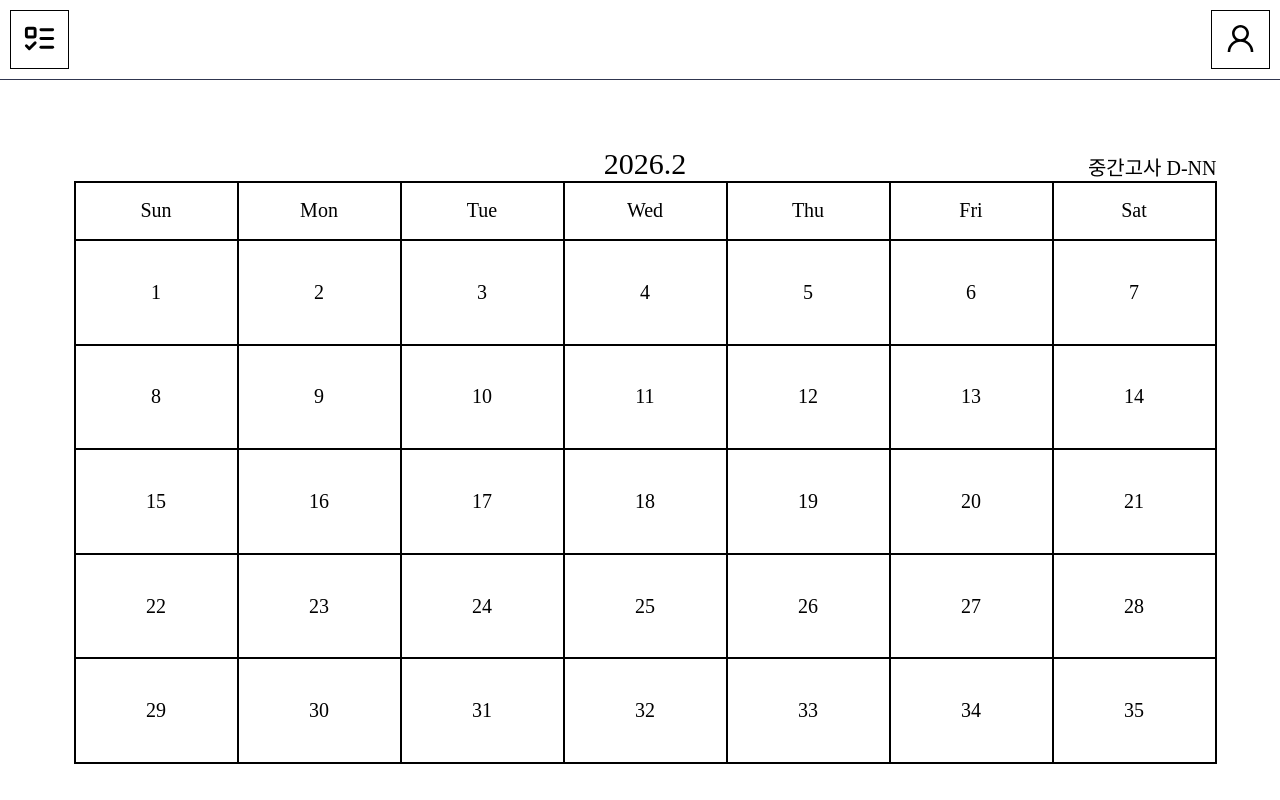
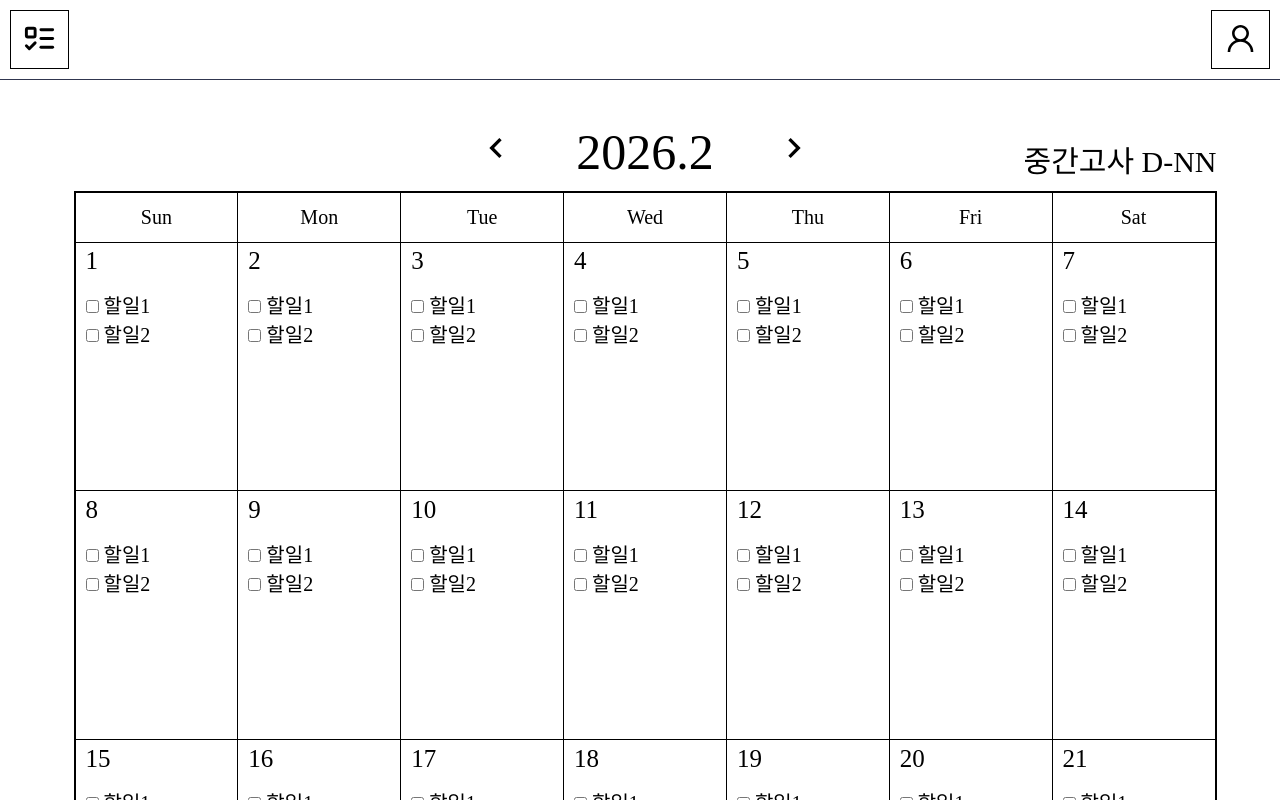
Before and after one commit to jeongwan0/project_todo_list, a React (Vite) app: page / in a window 1280 px wide. Built offline with nearby package versions, Linux system fonts and the light colour scheme; a web font is replaced by a local one.

Commit message:
260218 #1

```diff
--- a/src/layouts/header/styles.js
+++ b/src/layouts/header/styles.js
@@ -25,6 +25,7 @@ export const btn = css`
 
   &:hover {
     background-color: #eee;
+    cursor: pointer;
   }
 `;
 
--- a/src/layouts/mainLayout/styles.js
+++ b/src/layouts/mainLayout/styles.js
@@ -13,4 +13,5 @@ export const main = css`
   align-items: center;
   flex-grow: 1;
   padding-left: 10px;
+  overflow-y: scroll;
 `;
--- a/src/pages/MainPage/MainPage.jsx
+++ b/src/pages/MainPage/MainPage.jsx
@@ -1,38 +1,79 @@
-import React from "react";
+import React, { useMemo, useEffect, useState } from "react";
 // /** @jsxImportSource @emotion/react */
 import * as s from "./styles";
 import { css } from "@emotion/react";
+import { MdKeyboardArrowLeft } from "react-icons/md";
+import { MdKeyboardArrowRight } from "react-icons/md";
 
 export default function MainPage() {
   console.log("MainPage.jsx 들어옴");
   const weeks = ["Sun", "Mon", "Tue", "Wed", "Thu", "Fri", "Sat"];
   const today = new Date();
-  const todayYear = today.getFullYear();
-  const todayMonth = today.getMonth() + 1;
-  const todayDay = today.getDate();
-  const todayYoil = today.getDay();
-  const lastDate = new Date(todayYear, todayMonth, 0).getDate();
-  const firstYoil = (today, yoil) => {
-    let firstYoil = 0;
+  const [currentYear, setCurrentYear] = useState(today.getFullYear());
+  const [currentMonth, setCurrentMonth] = useState(today.getMonth() + 1);
+  const [currentDay, setCurrentDay] = useState(today.getDate());
+  const lastDate = useMemo(() => {
+    return new Date(currentYear, currentMonth, 0).getDate();
+  }, [currentYear, currentMonth]);
+  const firstYoil = useMemo(() => {
+    return new Date(currentYear, currentMonth - 1, 1).getDay();
+  }, [currentYear, currentMonth]);
+  const [days, setDays] = useState([]);
 
-    let remainYoil = today % 7;
-    let calc = yoil + ((8 - remainYoil) % 7);
-    firstYoil = calc > 6 ? calc - 7 : calc;
-    return firstYoil;
-  };
-
-  console.log(firstYoil(todayDay, todayYoil));
+  useEffect(() => {
+    let newDays = [];
+    for (let i = 0; i < firstYoil; i++) {
+      newDays.push(null);
+    }
+    for (let day = 0; day < lastDate; day++) {
+      newDays.push(day + 1);
+    }
+    while (newDays.length % 7 !== 0 && newDays.length < 35) {
+      newDays.push(null);
+    }
+    setDays(newDays);
+  }, [currentYear, currentMonth]);
 
   const calendar = () => {
     return Array.from({ length: 5 }, (_, w) => (
       <tr key={w} css={s.week}>
         {Array.from({ length: 7 }, (_, d) => (
-          <td key={d} css={s.date}>
-            {w * 7 + d + 1}
+          <td key={w * 7 + d + 1} css={s.date}>
+            <div css={s.tdDate}>{days[w * 7 + d] ?? "\u00A0"}</div>
+            {days[w * 7 + d] !== null && (
+              <div css={s.tdCkbx}>
+                <div css={s.ckbxTodo}>
+                  <input type="checkbox" id="1" css={s.ckbx} />
+                  <label htmlFor="1">할일1</label>
+                </div>
+                <div css={s.ckbxTodo}>
+                  <input type="checkbox" id="2" css={s.ckbx} />
+                  <label htmlFor="2">할일2</label>
+                </div>
+              </div>
+            )}
           </td>
         ))}
       </tr>
     ));
+  };
+
+  const backClickHandler = () => {
+    if (currentMonth - 1 == 0) {
+      setCurrentMonth(12);
+      setCurrentYear(currentYear - 1);
+    } else {
+      setCurrentMonth(currentMonth - 1);
+    }
+  };
+
+  const nextClickHandler = () => {
+    if (currentMonth + 1 == 13) {
+      setCurrentMonth(1);
+      setCurrentYear(currentYear + 1);
+    } else {
+      setCurrentMonth(currentMonth + 1);
+    }
   };
 
   return (
@@ -41,7 +82,13 @@ export default function MainPage() {
         <div css={s.dateDiv}>
           <div css={s.sideDiv}></div>
           <div css={s.midDiv}>
-            {todayYear}.{todayMonth}
+            <button css={s.btn} onClick={backClickHandler}>
+              <MdKeyboardArrowLeft />
+            </button>
+            {currentYear}.{currentMonth}
+            <button css={s.btn} onClick={nextClickHandler}>
+              <MdKeyboardArrowRight />
+            </button>
           </div>
           <div css={s.sideDiv}>중간고사 D-NN</div>
         </div>
--- a/src/pages/MainPage/styles.js
+++ b/src/pages/MainPage/styles.js
@@ -11,31 +11,44 @@ export const dateDiv = css`
   height: 10%;
   display: flex;
   box-sizing: border-box;
+  margin-bottom: 10px;
 `;
 
 export const calendarDiv = css`
   width: 100%;
-  height: 90%;
+  height: 200%;
   border: 1px solid black;
   background-color: beige;
 `;
 
 export const sideDiv = css`
-  width: 40%;
+  width: 30%;
   height: 100%;
   display: flex;
   justify-content: end;
   align-items: end;
-  font-size: 20px;
+  font-size: 30px;
 `;
 
 export const midDiv = css`
-  width: 20%;
+  width: 40%;
   height: 100%;
   display: flex;
+  justify-content: space-evenly;
+  align-items: end;
+  font-size: 50px;
+`;
+
+export const btn = css`
+  width: auto;
+  height: 100%;
+  font-size: 40px;
+  display: flex;
   justify-content: center;
-  align-items: end;
-  font-size: 30px;
+  align-items: center;
+  background-color: white;
+  border: none;
+  cursor: pointer;
 `;
 
 export const calendar = css`
@@ -43,14 +56,7 @@ export const calendar = css`
   height: 100%;
   border-spacing: 0px;
   table-layout: fixed;
-`;
-
-export const thead = css`
-  height: 10%;
-`;
-
-export const tbody = css`
-  width: 90%;
+  border-collapse: collapse;
 `;
 
 export const week = css`
@@ -58,6 +64,7 @@ export const week = css`
   border: 0.5px solid black;
   text-align: center;
   font-size: 20px;
+  height: 50px;
 `;
 
 export const date = css`
@@ -65,4 +72,34 @@ export const date = css`
   border: 0.5px solid black;
   text-align: center;
   font-size: 20px;
+  padding: 0;
+  vertical-align: middle;
+  &:hover {
+    background-color: #eee;
+    cursor: pointer;
+  }
 `;
+
+export const tdDate = css`
+  display: flex;
+  justify-content: baseline;
+  align-items: center;
+  width: 100%;
+  height: 15%;
+  padding-left: 10px;
+  font-size: 25px;
+`;
+
+export const tdCkbx = css`
+  display: flex;
+  flex-direction: column;
+  justify-content: baseline;
+  padding: 10px;
+  align-items: baseline;
+  width: 100%;
+  height: 85%;
+`;
+
+export const ckbx = css`
+  margin-right: 5px;
+`;
```
